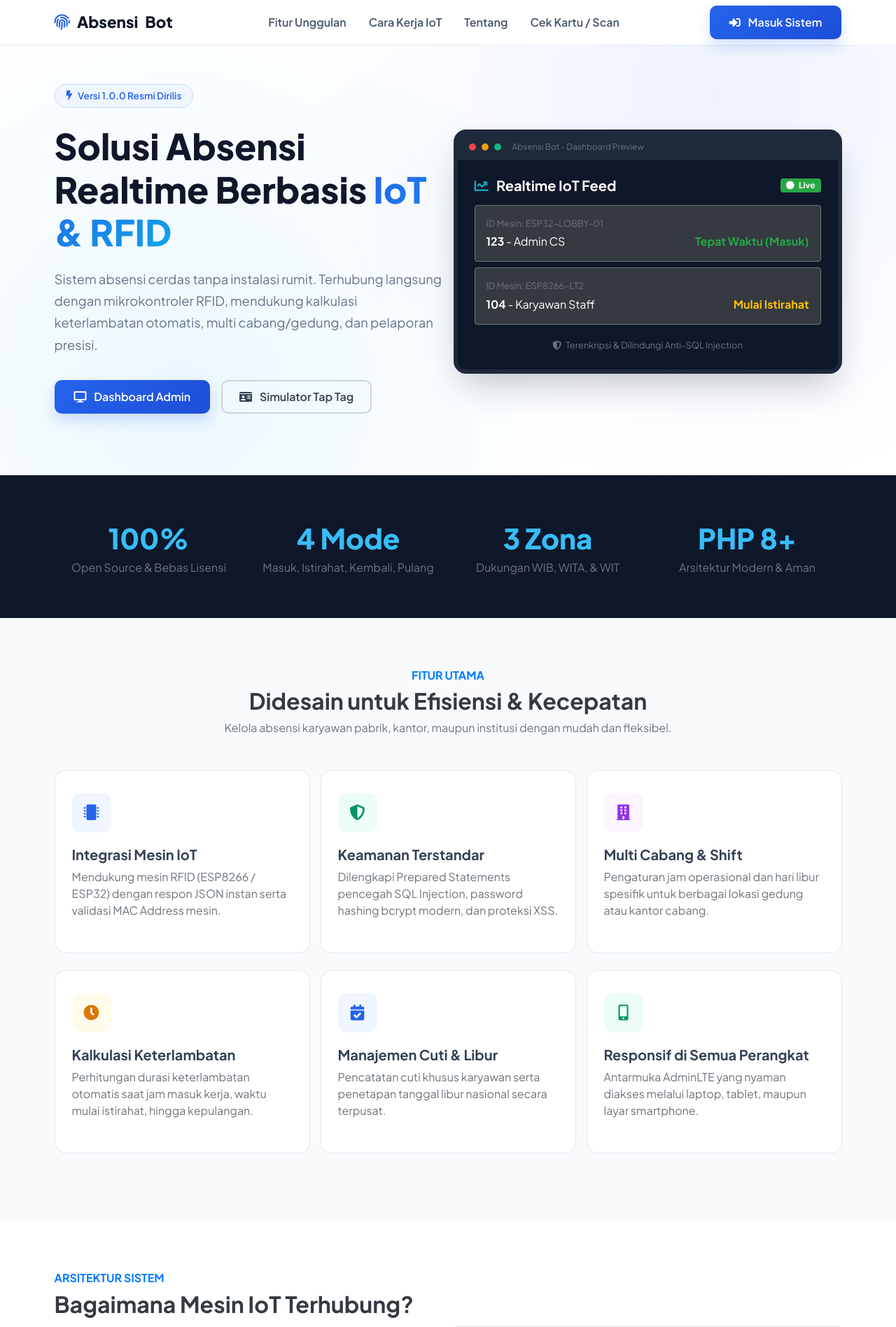
After one commit to bagussatoto/Absensi-Bot, a PHP site: page /home.php in a window 1280 px wide. The commit adds this page. Shown: the top 1896 px of the page at 70% size. Run offline with PHP 8.4, Linux system fonts and the light colour scheme; some libraries are stand-ins or nearby versions.

Commit message:
feat: tambahkan tampilan landing page modern (home.php)

```diff
--- /dev/null
+++ b/home.php
@@ -0,0 +1,455 @@
+<!DOCTYPE html>
+<html lang="id">
+
+<head>
+  <meta charset="utf-8">
+  <meta name="viewport" content="width=device-width, initial-scale=1">
+  <title>Absensi Bot - Sistem Absensi IoT Pintar & Modern</title>
+
+  <!-- Google Font: Inter / Plus Jakarta Sans -->
+  <link rel="preconnect" href="https://fonts.googleapis.com">
+  <link rel="preconnect" href="https://fonts.gstatic.com" crossorigin>
+  <link href="https://fonts.googleapis.com/css2?family=Plus+Jakarta+Sans:wght@400;500;600;700;800&display=swap" rel="stylesheet">
+
+  <!-- Font Awesome -->
+  <link rel="stylesheet" href="plugins/fontawesome-free/css/all.min.css">
+  <!-- Bootstrap 4 / AdminLTE Style -->
+  <link rel="stylesheet" href="dist/css/adminlte.min.css">
+
+  <style>
+    :root {
+      --primary: #2563eb;
+      --primary-dark: #1d4ed8;
+      --secondary: #0ea5e9;
+      --dark: #0f172a;
+      --light-bg: #f8fafc;
+    }
+
+    body {
+      font-family: 'Plus Jakarta Sans', sans-serif;
+      color: #334155;
+      background-color: #ffffff;
+      overflow-x: hidden;
+    }
+
+    /* Navbar */
+    .landing-nav {
+      background: rgba(255, 255, 255, 0.95);
+      backdrop-filter: blur(10px);
+      border-bottom: 1px solid #e2e8f0;
+      transition: all 0.3s ease;
+    }
+    .landing-nav .navbar-brand {
+      font-weight: 800;
+      font-size: 1.4rem;
+      color: var(--dark);
+      display: flex;
+      align-items: center;
+      gap: 10px;
+    }
+    .landing-nav .navbar-brand i {
+      color: var(--primary);
+    }
+    .nav-link {
+      font-weight: 600;
+      color: #475569 !important;
+      transition: color 0.2s;
+    }
+    .nav-link:hover {
+      color: var(--primary) !important;
+    }
+
+    /* Hero Section */
+    .hero-section {
+      padding: 120px 0 80px;
+      background: radial-gradient(circle at 80% 20%, rgba(37, 99, 235, 0.08) 0%, transparent 50%),
+                  radial-gradient(circle at 20% 80%, rgba(14, 165, 233, 0.08) 0%, transparent 50%);
+    }
+    .hero-badge {
+      display: inline-flex;
+      align-items: center;
+      gap: 8px;
+      padding: 6px 16px;
+      background: #eff6ff;
+      border: 1px solid #bfdbfe;
+      color: var(--primary);
+      border-radius: 9999px;
+      font-size: 0.85rem;
+      font-weight: 600;
+      margin-bottom: 24px;
+    }
+    .hero-title {
+      font-size: 3.2rem;
+      font-weight: 800;
+      color: var(--dark);
+      line-height: 1.2;
+      margin-bottom: 20px;
+    }
+    .hero-title span {
+      background: linear-gradient(135deg, var(--primary) 0%, var(--secondary) 100%);
+      -webkit-background-clip: text;
+      -webkit-text-fill-color: transparent;
+    }
+    .hero-desc {
+      font-size: 1.15rem;
+      color: #64748b;
+      line-height: 1.7;
+      margin-bottom: 35px;
+    }
+
+    /* Action Buttons */
+    .btn-custom-primary {
+      background: linear-gradient(135deg, var(--primary) 0%, var(--primary-dark) 100%);
+      color: #fff;
+      font-weight: 600;
+      padding: 12px 28px;
+      border-radius: 10px;
+      border: none;
+      box-shadow: 0 10px 20px rgba(37, 99, 235, 0.2);
+      transition: all 0.3s ease;
+    }
+    .btn-custom-primary:hover {
+      color: #fff;
+      transform: translateY(-2px);
+      box-shadow: 0 14px 25px rgba(37, 99, 235, 0.3);
+    }
+    .btn-custom-outline {
+      border: 2px solid #cbd5e1;
+      color: #334155;
+      font-weight: 600;
+      padding: 10px 24px;
+      border-radius: 10px;
+      transition: all 0.3s ease;
+    }
+    .btn-custom-outline:hover {
+      background: #f1f5f9;
+      color: var(--dark);
+    }
+
+    /* Feature Cards */
+    .feature-card {
+      background: #ffffff;
+      border: 1px solid #e2e8f0;
+      border-radius: 16px;
+      padding: 32px 24px;
+      transition: all 0.3s ease;
+      height: 100%;
+    }
+    .feature-card:hover {
+      border-color: #bfdbfe;
+      box-shadow: 0 20px 30px rgba(15, 23, 42, 0.05);
+      transform: translateY(-5px);
+    }
+    .feature-icon {
+      width: 56px;
+      height: 56px;
+      border-radius: 12px;
+      display: flex;
+      align-items: center;
+      justify-content: center;
+      font-size: 1.4rem;
+      margin-bottom: 20px;
+    }
+    .icon-blue { background: #eff6ff; color: #2563eb; }
+    .icon-emerald { background: #ecfdf5; color: #059669; }
+    .icon-purple { background: #faf5ff; color: #9333ea; }
+    .icon-amber { background: #fffbeb; color: #d97706; }
+
+    /* Mockup Display */
+    .mockup-wrapper {
+      position: relative;
+      border-radius: 18px;
+      box-shadow: 0 25px 50px -12px rgba(15, 23, 42, 0.25);
+      border: 6px solid #1e293b;
+      overflow: hidden;
+      background: #0f172a;
+    }
+    .mockup-header {
+      background: #1e293b;
+      padding: 10px 16px;
+      display: flex;
+      align-items: center;
+      gap: 8px;
+    }
+    .mockup-dot {
+      width: 10px;
+      height: 10px;
+      border-radius: 50%;
+    }
+    .dot-red { background: #ef4444; }
+    .dot-yellow { background: #f59e0b; }
+    .dot-green { background: #10b981; }
+
+    /* Stats Section */
+    .stats-section {
+      background: #0f172a;
+      color: #fff;
+      padding: 60px 0;
+    }
+    .stat-number {
+      font-size: 2.5rem;
+      font-weight: 800;
+      color: #38bdf8;
+    }
+
+    /* Footer */
+    footer {
+      background: #ffffff;
+      border-top: 1px solid #e2e8f0;
+      padding: 40px 0;
+      color: #64748b;
+    }
+
+    @media (max-width: 768px) {
+      .hero-title { font-size: 2.2rem; }
+      .hero-section { padding: 90px 0 50px; }
+    }
+  </style>
+</head>
+
+<body>
+
+  <!-- Navigation Bar -->
+  <nav class="navbar navbar-expand-lg navbar-light fixed-top landing-nav">
+    <div class="container">
+      <a class="navbar-brand" href="home.php">
+        <i class="fas fa-fingerprint"></i> Absensi<span>Bot</span>
+      </a>
+      <button class="navbar-toggler" type="button" data-toggle="collapse" data-target="#navMenu">
+        <span class="navbar-toggler-icon"></span>
+      </button>
+
+      <div class="collapse navbar-collapse" id="navMenu">
+        <ul class="navbar-nav mx-auto">
+          <li class="nav-item"><a class="nav-link" href="#fitur">Fitur Unggulan</a></li>
+          <li class="nav-item"><a class="nav-link" href="#arsitektur">Cara Kerja IoT</a></li>
+          <li class="nav-item"><a class="nav-link" href="#tentang">Tentang</a></li>
+          <li class="nav-item"><a class="nav-link" href="scan.php">Cek Kartu / Scan</a></li>
+        </ul>
+        <div class="d-flex align-items-center">
+          <a href="login.php" class="btn btn-custom-primary">
+            <i class="fas fa-sign-in-alt mr-2"></i> Masuk Sistem
+          </a>
+        </div>
+      </div>
+    </div>
+  </nav>
+
+  <!-- Hero Section -->
+  <section class="hero-section">
+    <div class="container">
+      <div class="row align-items-center">
+        <div class="col-lg-6 mb-5 mb-lg-0">
+          <div class="hero-badge">
+            <i class="fas fa-bolt"></i> Versi 1.0.0 Resmi Dirilis
+          </div>
+          <h1 class="hero-title">
+            Solusi Absensi Realtime Berbasis <span>IoT & RFID</span>
+          </h1>
+          <p class="hero-desc">
+            Sistem absensi cerdas tanpa instalasi rumit. Terhubung langsung dengan mikrokontroler RFID, mendukung kalkulasi keterlambatan otomatis, multi cabang/gedung, dan pelaporan presisi.
+          </p>
+          <div class="d-flex flex-wrap gap-3">
+            <a href="login.php" class="btn btn-custom-primary mr-3 mb-2">
+              <i class="fas fa-desktop mr-2"></i> Dashboard Admin
+            </a>
+            <a href="scan.php" class="btn btn-custom-outline mb-2">
+              <i class="fas fa-id-card mr-2"></i> Simulator Tap Tag
+            </a>
+          </div>
+        </div>
+
+        <div class="col-lg-6">
+          <div class="mockup-wrapper">
+            <div class="mockup-header">
+              <div class="mockup-dot dot-red"></div>
+              <div class="mockup-dot dot-yellow"></div>
+              <div class="mockup-dot dot-green"></div>
+              <span class="text-xs text-muted ml-2">Absensi Bot - Dashboard Preview</span>
+            </div>
+            <div class="p-4 text-white">
+              <div class="d-flex justify-content-between align-items-center mb-3">
+                <h5 class="mb-0 font-weight-bold"><i class="fas fa-chart-line mr-2 text-info"></i> Realtime IoT Feed</h5>
+                <span class="badge badge-success px-2 py-1"><i class="fas fa-circle text-xs mr-1"></i> Live</span>
+              </div>
+              <div class="bg-dark p-3 rounded mb-2 border border-secondary">
+                <small class="text-muted d-block">ID Mesin: ESP32-LOBBY-01</small>
+                <div class="d-flex justify-content-between mt-1">
+                  <span><strong>123</strong> - Admin CS</span>
+                  <span class="text-success font-weight-bold">Tepat Waktu (Masuk)</span>
+                </div>
+              </div>
+              <div class="bg-dark p-3 rounded border border-secondary">
+                <small class="text-muted d-block">ID Mesin: ESP8266-LT2</small>
+                <div class="d-flex justify-content-between mt-1">
+                  <span><strong>104</strong> - Karyawan Staff</span>
+                  <span class="text-warning font-weight-bold">Mulai Istirahat</span>
+                </div>
+              </div>
+              <div class="mt-3 text-center">
+                <small class="text-secondary"><i class="fas fa-shield-alt mr-1"></i> Terenkripsi & Dilindungi Anti-SQL Injection</small>
+              </div>
+            </div>
+          </div>
+        </div>
+      </div>
+    </div>
+  </section>
+
+  <!-- Stats Counter -->
+  <section class="stats-section">
+    <div class="container">
+      <div class="row text-center">
+        <div class="col-6 col-md-3 mb-4 mb-md-0">
+          <div class="stat-number">100%</div>
+          <p class="text-muted mb-0">Open Source & Bebas Lisensi</p>
+        </div>
+        <div class="col-6 col-md-3 mb-4 mb-md-0">
+          <div class="stat-number">4 Mode</div>
+          <p class="text-muted mb-0">Masuk, Istirahat, Kembali, Pulang</p>
+        </div>
+        <div class="col-6 col-md-3">
+          <div class="stat-number">3 Zona</div>
+          <p class="text-muted mb-0">Dukungan WIB, WITA, & WIT</p>
+        </div>
+        <div class="col-6 col-md-3">
+          <div class="stat-number">PHP 8+</div>
+          <p class="text-muted mb-0">Arsitektur Modern & Aman</p>
+        </div>
+      </div>
+    </div>
+  </section>
+
+  <!-- Features Section -->
+  <section id="fitur" class="py-5" style="background-color: #f8fafc;">
+    <div class="container py-4">
+      <div class="text-center max-w-xl mx-auto mb-5">
+        <h6 class="text-primary font-weight-bold text-uppercase">Fitur Utama</h6>
+        <h2 class="font-weight-bold text-dark">Didesain untuk Efisiensi & Kecepatan</h2>
+        <p class="text-muted">Kelola absensi karyawan pabrik, kantor, maupun institusi dengan mudah dan fleksibel.</p>
+      </div>
+
+      <div class="row">
+        <div class="col-md-4 mb-4">
+          <div class="feature-card">
+            <div class="feature-icon icon-blue">
+              <i class="fas fa-microchip"></i>
+            </div>
+            <h5 class="font-weight-bold">Integrasi Mesin IoT</h5>
+            <p class="text-muted">Mendukung mesin RFID (ESP8266 / ESP32) dengan respon JSON instan serta validasi MAC Address mesin.</p>
+          </div>
+        </div>
+        <div class="col-md-4 mb-4">
+          <div class="feature-card">
+            <div class="feature-icon icon-emerald">
+              <i class="fas fa-shield-alt"></i>
+            </div>
+            <h5 class="font-weight-bold">Keamanan Terstandar</h5>
+            <p class="text-muted">Dilengkapi Prepared Statements pencegah SQL Injection, password hashing bcrypt modern, dan proteksi XSS.</p>
+          </div>
+        </div>
+        <div class="col-md-4 mb-4">
+          <div class="feature-card">
+            <div class="feature-icon icon-purple">
+              <i class="fas fa-building"></i>
+            </div>
+            <h5 class="font-weight-bold">Multi Cabang & Shift</h5>
+            <p class="text-muted">Pengaturan jam operasional dan hari libur spesifik untuk berbagai lokasi gedung atau kantor cabang.</p>
+          </div>
+        </div>
+        <div class="col-md-4 mb-4">
+          <div class="feature-card">
+            <div class="feature-icon icon-amber">
+              <i class="fas fa-clock"></i>
+            </div>
+            <h5 class="font-weight-bold">Kalkulasi Keterlambatan</h5>
+            <p class="text-muted">Perhitungan durasi keterlambatan otomatis saat jam masuk kerja, waktu mulai istirahat, hingga kepulangan.</p>
+          </div>
+        </div>
+        <div class="col-md-4 mb-4">
+          <div class="feature-card">
+            <div class="feature-icon icon-blue">
+              <i class="fas fa-calendar-check"></i>
+            </div>
+            <h5 class="font-weight-bold">Manajemen Cuti & Libur</h5>
+            <p class="text-muted">Pencatatan cuti khusus karyawan serta penetapan tanggal libur nasional secara terpusat.</p>
+          </div>
+        </div>
+        <div class="col-md-4 mb-4">
+          <div class="feature-card">
+            <div class="feature-icon icon-emerald">
+              <i class="fas fa-mobile-alt"></i>
+            </div>
+            <h5 class="font-weight-bold">Responsif di Semua Perangkat</h5>
+            <p class="text-muted">Antarmuka AdminLTE yang nyaman diakses melalui laptop, tablet, maupun layar smartphone.</p>
+          </div>
+        </div>
+      </div>
+    </div>
+  </section>
+
+  <!-- IoT Architecture Section -->
+  <section id="arsitektur" class="py-5 bg-white">
+    <div class="container py-4">
+      <div class="row align-items-center">
+        <div class="col-lg-6 mb-4 mb-lg-0">
+          <h6 class="text-primary font-weight-bold text-uppercase">Arsitektur Sistem</h6>
+          <h2 class="font-weight-bold text-dark mb-4">Bagaimana Mesin IoT Terhubung?</h2>
+          <div class="d-flex mb-3">
+            <div class="mr-3 font-weight-bold text-primary" style="font-size: 1.5rem;">1.</div>
+            <div>
+              <h6 class="font-weight-bold mb-1">Tap Kartu RFID</h6>
+              <p class="text-muted">Karyawan menempelkan kartu / tag RFID ke modul RC522 pada alat absensi.</p>
+            </div>
+          </div>
+          <div class="d-flex mb-3">
+            <div class="mr-3 font-weight-bold text-primary" style="font-size: 1.5rem;">2.</div>
+            <div>
+              <h6 class="font-weight-bold mb-1">Pengiriman HTTP GET / JSON</h6>
+              <p class="text-muted">Mikrokontroler mengirimkan ID Tag dan ID Mesin ke endpoint <code>machine.php</code>.</p>
+            </div>
+          </div>
+          <div class="d-flex">
+            <div class="mr-3 font-weight-bold text-primary" style="font-size: 1.5rem;">3.</div>
+            <div>
+              <h6 class="font-weight-bold mb-1">Pencatatan Database & Verifikasi</h6>
+              <p class="text-muted">Server mencatat waktu UTC, mengecek batas waktu shift cabang, dan mengembalikan respon sukses.</p>
+            </div>
+          </div>
+        </div>
+        <div class="col-lg-6 text-center">
+          <div class="p-4 bg-light rounded-lg border">
+            <i class="fas fa-network-wired fa-5x text-primary mb-3"></i>
+            <h5 class="font-weight-bold">Alur Komunikasi Sederhana & Cepat</h5>
+            <p class="text-muted mb-0">Dirancang struktural agar ramah bagi yang baru mempelajari integrasi Web dan Internet of Things (IoT).</p>
+          </div>
+        </div>
+      </div>
+    </div>
+  </section>
+
+  <!-- Call to Action -->
+  <section class="py-5" style="background: linear-gradient(135deg, var(--primary) 0%, var(--secondary) 100%);">
+    <div class="container text-center text-white py-4">
+      <h2 class="font-weight-bold mb-3">Siap Menggunakan Absensi Bot?</h2>
+      <p class="lead mb-4">Masuk ke sistem kontrol untuk mengelola pengguna, data cabang, dan riwayat absensi.</p>
+      <a href="login.php" class="btn btn-light btn-lg px-5 font-weight-bold text-primary shadow">
+        Buka Dashboard Sekarang
+      </a>
+    </div>
+  </section>
+
+  <!-- Footer -->
+  <footer>
+    <div class="container text-center">
+      <p class="font-weight-bold mb-1">Absensi Bot &copy; <?php echo date('Y'); ?></p>
+      <small class="text-muted">Dikembangkan dengan semangat Open Source untuk kemajuan teknologi Indonesia.</small>
+    </div>
+  </footer>
+
+  <!-- Scripts -->
+  <script src="plugins/jquery/jquery.min.js"></script>
+  <script src="plugins/bootstrap/js/bootstrap.bundle.min.js"></script>
+</body>
+
+</html>
--- a/login.php
+++ b/login.php
@@ -129,6 +129,9 @@ if ($_SERVER['REQUEST_METHOD'] === 'POST' && isset($_POST['login'])) {
             </div>
           </div>
         </form>
+        <div class="mt-3 text-center">
+          <a href="home.php" class="text-sm text-muted"><i class="fas fa-arrow-left mr-1"></i> Kembali ke Halaman Utama</a>
+        </div>
       </div>
     </div>
   </div>
```
